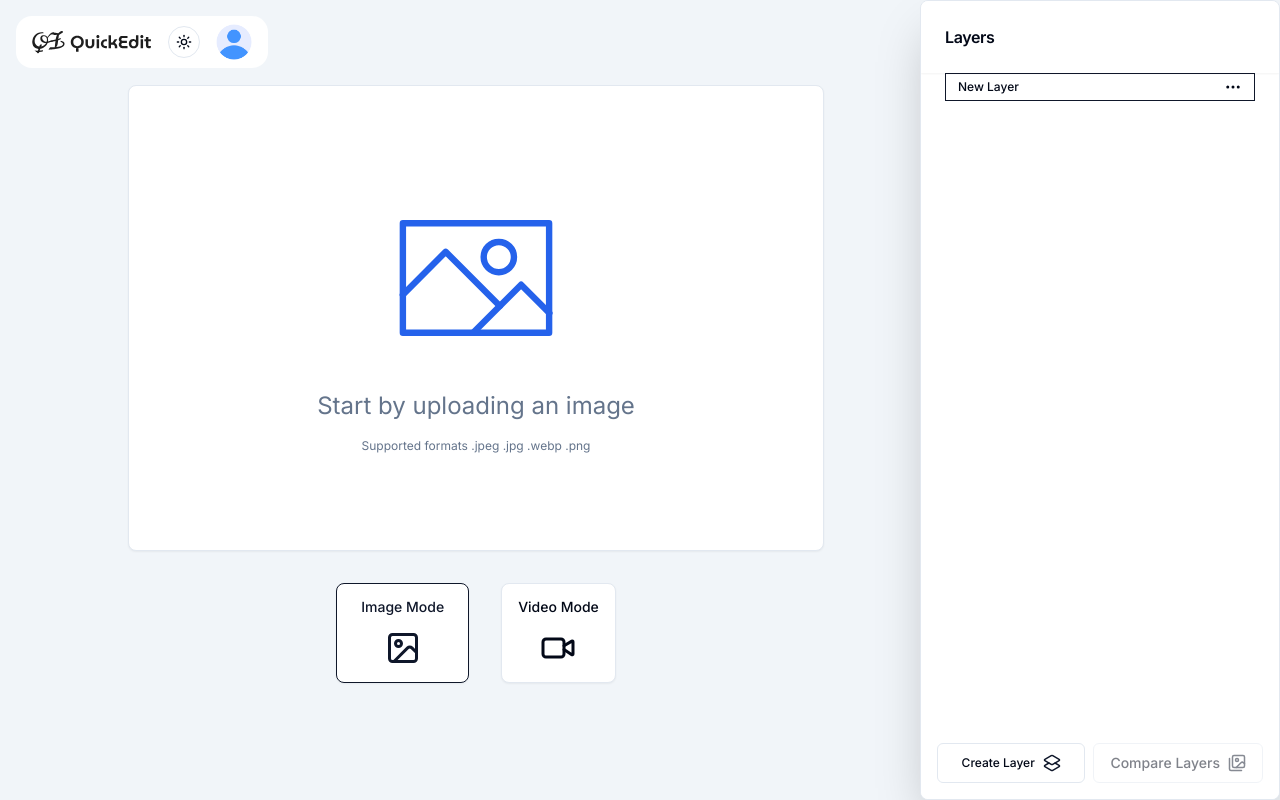
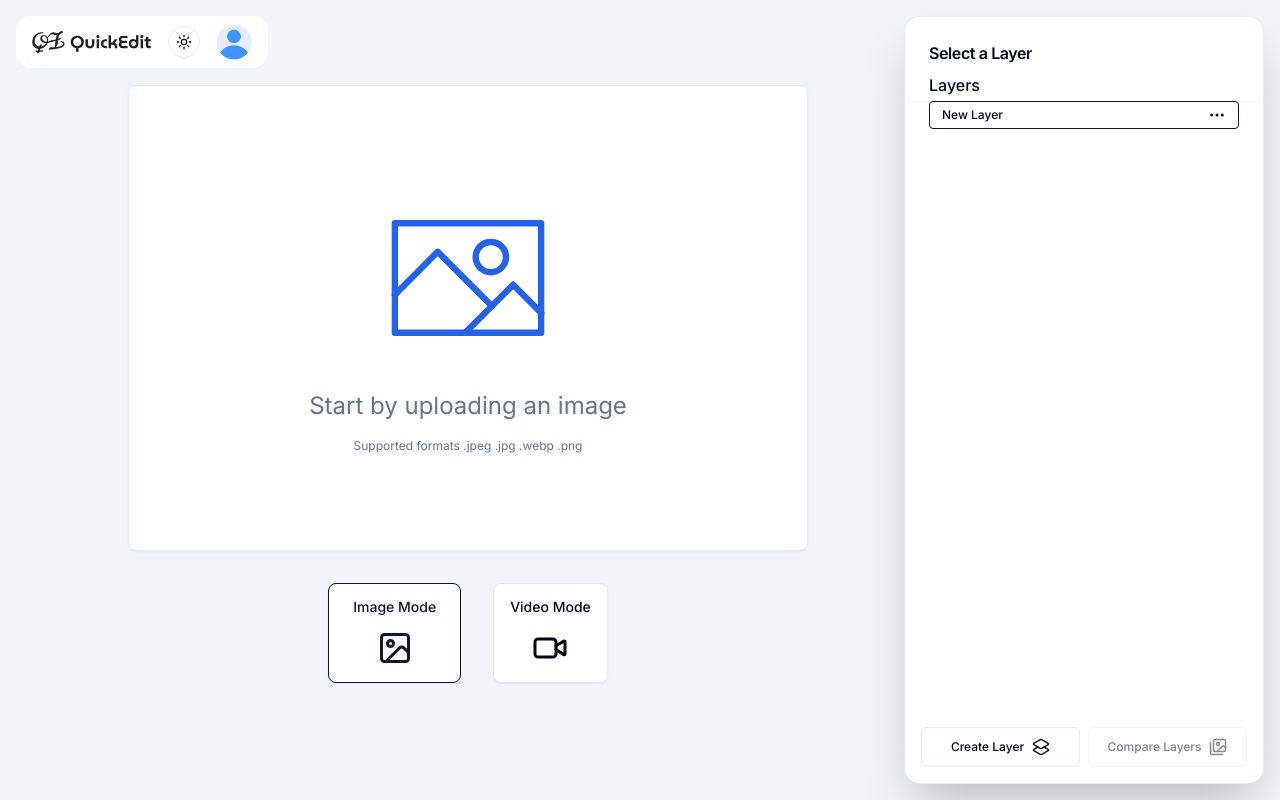
Before and after one commit to emrekaratepe123/Edit, a Next.js app: page / in a window 1280 px wide. Built offline with nearby package versions, Linux system fonts and the light colour scheme; no server answers.

Commit message:
feat: enhance Layers component with tooltip for layer creation limit and improve layout

```diff
--- a/src/components/layers/Layers.tsx
+++ b/src/components/layers/Layers.tsx
@@ -14,6 +14,12 @@ import LayerImage from "./LayerImage";
 import LayerInfo from "./LayerInfo";
 import { useMemo } from "react";
 import Image from "next/image";
+import {
+  Tooltip,
+  TooltipContent,
+  TooltipProvider,
+  TooltipTrigger,
+} from "../ui/tooltip";
 
 export default function Layers() {
   const {
@@ -72,17 +78,18 @@ export default function Layers() {
   };
 
   return (
-    <Card className="basis-[360px] shrink-0 scrollbar-thin scrollbar-track-secondary overflow-y-scroll scrollbar-thumb-primary scrollbar-thumb-rounded-full scrollbar-track-rounded-full overflow-x-hidden relative flex flex-col shadow-2xl ">
-      <CardHeader className="sticky top-0 z-50 p-6 flex flex-col gap-4 bg-card shadow-sm">
+    <Card className="basis-[360px] my-4 mr-4 shrink-0 overflow-y-auto overflow-x-hidden relative flex flex-col shadow-2xl rounded-2xl">
+      <CardHeader className="sticky top-0 z-20 p-6 pb-1 flex flex-col gap-4 bg-card shadow-sm">
         <div className="flex flex-col gap-1 ">
           <CardTitle className="text-md">
-            {activeLayer.name || "Layers"}
+            {activeLayer.name || "Select a Layer"}
           </CardTitle>
           {activeLayer.width && activeLayer.height ? (
             <CardDescription className="text-xs">
               {activeLayer.width} X {activeLayer.height}
             </CardDescription>
           ) : null}
+          <h4 className="mt-1 font-medium">Layers</h4>
         </div>
         {layerComparisonMode && (
           <div className="flex flex-col gap-1 ">
@@ -114,7 +121,7 @@ export default function Layers() {
         {visibleLayers.map((layer, index) => (
           <div
             className={cn(
-              "cursor-pointer ease-in-out hover:bg-secondary border border-transparent w-full p-1",
+              "cursor-pointer ease-in-out hover:bg-secondary border border-transparent w-full p-1 rounded-sm",
               {
                 "animate-pulse": generating,
                 "border-primary": layerComparisonMode
@@ -137,7 +144,12 @@ export default function Layers() {
               ) : null}
               <LayerImage layer={layer} />
               {layer.url && (
-                <p className="text-xs text-center w-[170px] overflow-hidden text-wrap">{`${layer.name}.${layer.format}`}</p>
+                <div className="flex-1 flex flex-col gap-1 w-min overflow-x-hidden">
+                  <p className="text-xs overflow-hidden text-wrap">{`${layer.name}.${layer.format}`}</p>
+                  <p className="text-[0.7rem] overflow-hidden text-wrap text-[#94a3b8]">
+                    {layer.width} X {layer.height}
+                  </p>
+                </div>
               )}
               <LayerInfo layer={layer} layerIndex={index} />
             </div>
@@ -146,6 +158,27 @@ export default function Layers() {
       </CardContent>
 
       <CardContent className="sticky bottom-0 bg-card flex gap-2 shrink-0 p-4 z-20">
+        {layers.length >= 10 ? (
+          <TooltipProvider>
+            <Tooltip>
+              <TooltipTrigger asChild>
+                <div>
+                  <Button
+                    variant="outline"
+                    className="w-full flex gap-2"
+                    disabled
+                  >
+                    <span className="text-xs">Create Layer</span>
+                    <Layers2 className="text-secondary-foreground" size={18} />
+                  </Button>
+                </div>
+              </TooltipTrigger>
+              <TooltipContent side="top" sideOffset={10}>
+                <p>Upgrade to Premium to add more layers</p>
+              </TooltipContent>
+            </Tooltip>
+          </TooltipProvider>
+        ) : (
           <Button
             onClick={handleAddLayer}
             variant="outline"
@@ -154,9 +187,11 @@ export default function Layers() {
             <span className="text-xs">Create Layer</span>
             <Layers2 className="text-secondary-foreground" size={18} />
           </Button>
+        )}
+
         <Button
           variant="outline"
-          className="w-full flex gap-2"
+          className="w-full flex gap-2 text-xs"
           disabled={!activeLayer.url || activeLayer.resourceType === "video"}
           onClick={() => {
             if (layerComparisonMode)
```
Lines whose indentation alone changed are shown as unchanged.
